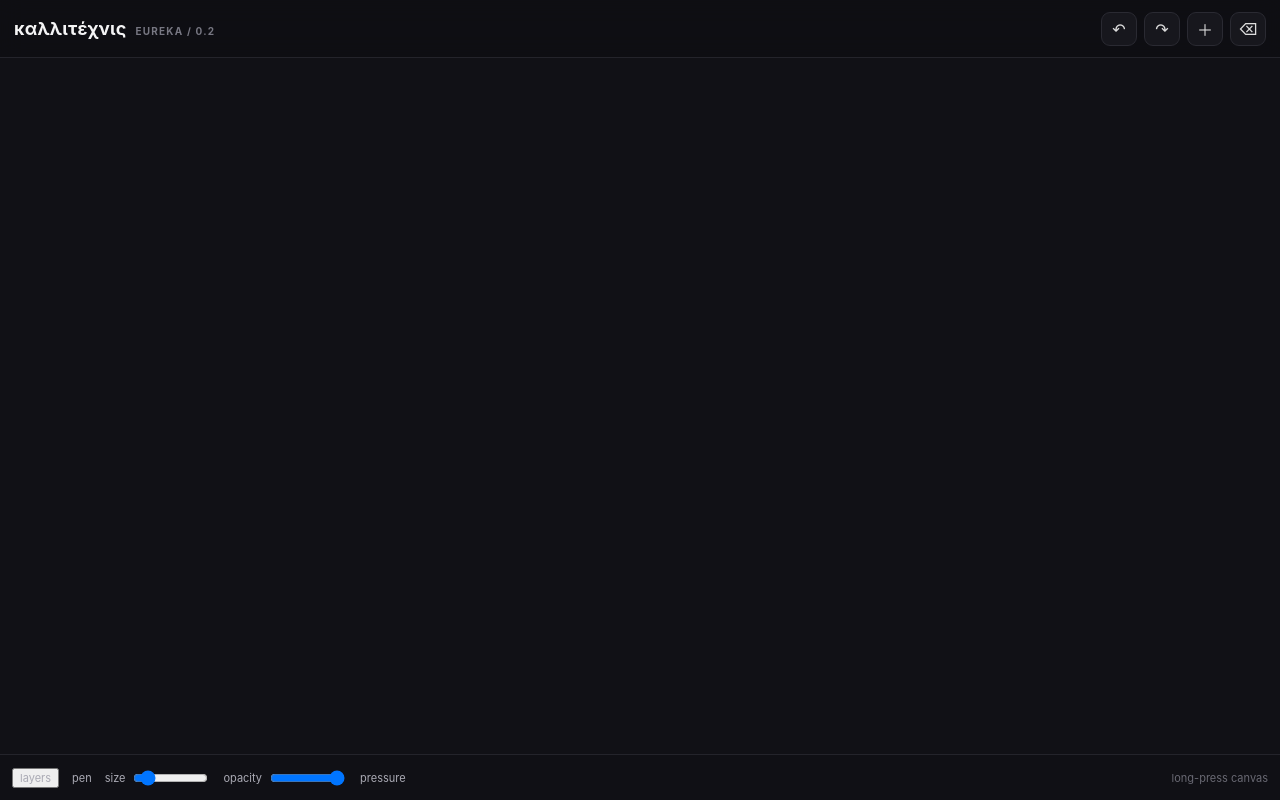
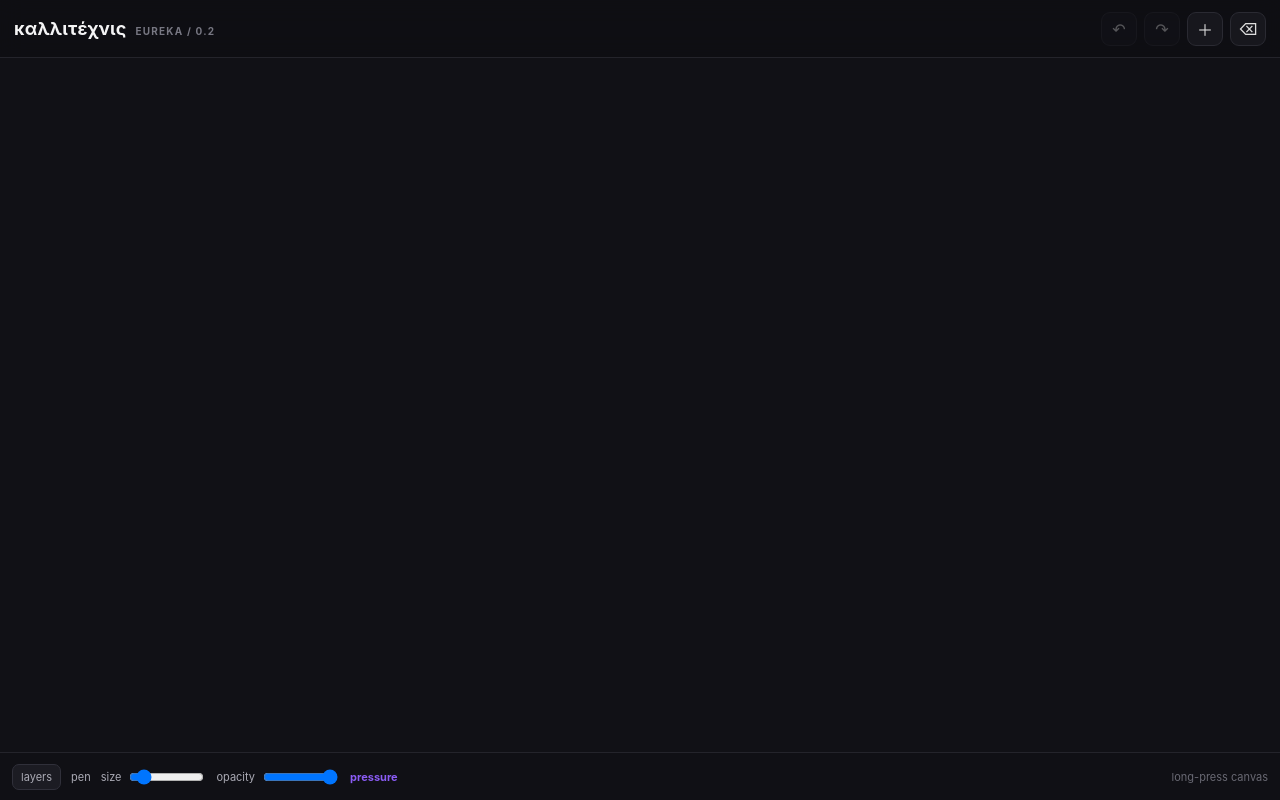
Before and after one commit to Yuri-code-dot/-, a React (Vite) app: page / in a window 1280 px wide. Built offline with nearby package versions, Linux system fonts and the light colour scheme.

Commit message:
Upgrade drawing UI for layers and history controls

```diff
--- a/src/styles.css
+++ b/src/styles.css
@@ -3,6 +3,7 @@
 html, body, #root { margin: 0; width: 100%; height: 100%; overflow: hidden; }
 button, input { font: inherit; }
 button { color: inherit; }
+button:disabled { opacity: .35; cursor: not-allowed; }
 .app { width: 100%; height: 100%; background: #0b0b0f; display: flex; flex-direction: column; }
 .topbar { height: 58px; flex: 0 0 58px; display: flex; align-items: center; justify-content: space-between; padding: 0 14px; border-bottom: 1px solid #24242b; background: #101015cc; backdrop-filter: blur(12px); z-index: 10; }
 .brand { display: flex; align-items: baseline; gap: 9px; font-size: 18px; font-weight: 650; letter-spacing: .01em; }
@@ -19,11 +20,22 @@ button { color: inherit; }
 .reference-panel strong { width: 100%; }
 .reference-panel label { flex: 1; display: flex; gap: 8px; align-items: center; color: #a8a8b2; }
 .reference-panel input[type="range"] { min-width: 80px; flex: 1; }
-.reference-panel button { border: 1px solid #30303a; background: #1c1c23; border-radius: 7px; padding: 6px 9px; cursor: pointer; font-size: 11px; }
-.controls { height: 46px; flex: 0 0 46px; display: flex; align-items: center; gap: 13px; padding: 0 12px; border-top: 1px solid #24242b; color: #aaaab4; font-size: 11px; background: #101015; }
+.reference-panel button, .layers-panel button, .control-button { border: 1px solid #30303a; background: #1c1c23; border-radius: 7px; padding: 6px 9px; cursor: pointer; font-size: 11px; }
+.layers-panel { position: absolute; z-index: 9; right: 12px; bottom: 56px; width: min(250px, calc(100% - 24px)); padding: 10px; border: 1px solid #292932; border-radius: 12px; background: #15151de8; backdrop-filter: blur(14px); box-shadow: 0 12px 30px #0008; }
+.layers-head { display: flex; justify-content: space-between; align-items: center; margin-bottom: 8px; }
+.layer-list { display: flex; flex-direction: column; gap: 5px; max-height: 240px; overflow: auto; }
+.layer-row { min-height: 38px; display: flex; align-items: center; gap: 8px; padding: 5px 7px; border: 1px solid transparent; border-radius: 8px; cursor: pointer; background: #111117; font-size: 12px; }
+.layer-row.selected { border-color: #8b5cf6; background: #1b1628; }
+.layer-eye { width: 28px; height: 27px; padding: 0 !important; border: 0 !important; background: transparent !important; }
+.layer-row span { flex: 1; }
+.layer-row small { color: #777782; }
+.delete-layer { width: 100%; margin-top: 8px; }
+.controls { height: 48px; flex: 0 0 48px; display: flex; align-items: center; gap: 10px; padding: 0 12px; border-top: 1px solid #24242b; color: #aaaab4; font-size: 11px; background: #101015; }
 .controls label { display: flex; gap: 6px; align-items: center; }
 .controls input { width: 75px; }
 .controls .hint { margin-left: auto; color: #696973; }
+.control-button { padding: 5px 8px !important; }
+.pressure { color: #8b5cf6; font-weight: 650; }
 .tool-menu { position: absolute; z-index: 7; width: 1px; height: 1px; }
 .tool-menu::before { content: ""; position: absolute; width: 190px; height: 120px; left: -95px; top: -105px; border: 1px solid #383842; border-bottom: 0; border-radius: 190px 190px 0 0; background: #17171dcc; backdrop-filter: blur(14px); pointer-events: none; }
 .tool { position: absolute; left: 0; top: 0; width: 56px; height: 56px; border: 1px solid #35353f; border-radius: 50%; background: #202027; display: grid; place-items: center; cursor: pointer; box-shadow: 0 6px 18px #0008; }
@@ -31,4 +43,10 @@ button { color: inherit; }
 .tool span { position: absolute; top: 58px; font-size: 9px; color: #b5b5bf; white-space: nowrap; }
 .tool.active { outline: 2px solid #8b5cf6; }
 .menu-center { position: absolute; left: 0; top: 0; transform: translate(-50%, -50%); width: 34px; height: 34px; border: 1px solid #4a4a55; border-radius: 50%; background: #0f0f14; cursor: pointer; font-size: 18px; }
-@media (max-width: 600px) { .brand { font-size: 16px; } .brand small { display: none; } .controls { gap: 8px; } .controls .hint { display: none; } }
+@media (max-width: 600px) {
+  .brand { font-size: 16px; }
+  .brand small { display: none; }
+  .controls { gap: 7px; overflow-x: auto; }
+  .controls .hint { display: none; }
+  .pressure { display: none; }
+}
```
